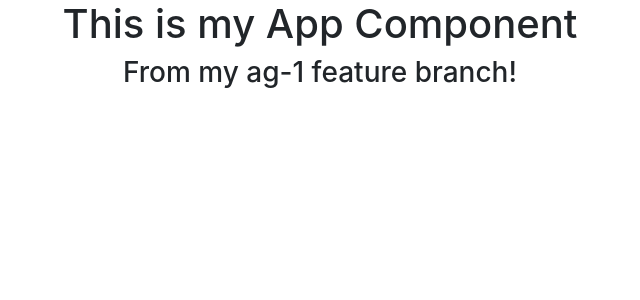
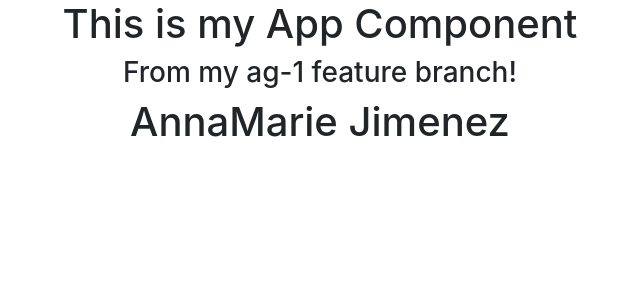
Before and after one commit to Alexg1021/testing-gitflow, a React (Create React App) app: page / in a window 1280 px wide. Shown: the top 300 px of the page, without its empty margins (320-960 px from the left). Built offline with nearby package versions, Linux system fonts and the light colour scheme.

Commit message:
Annas Component

```diff
--- /dev/null
+++ b/src/AnnasComponent.js
@@ -0,0 +1,9 @@
+const AnnasComponent = () => {
+    return (
+    <div>
+        <h1>AnnaMarie Jimenez</h1>
+    </div>
+    );
+};
+
+export default AnnasComponent;
--- a/src/App.js
+++ b/src/App.js
@@ -1,10 +1,12 @@
 import './App.css';
+import AnnasComponent from './AnnasComponent'
 
 const App = () => {
   return (
     <div className='App'>
       <h1>This is my App Component</h1>
       <h3>From my ag-1 feature branch!</h3>
+      <AnnasComponent />
     </div>
   );
 };
```
Also changed, not shown: 1 other file (tests, documents, lock files or other folders).
